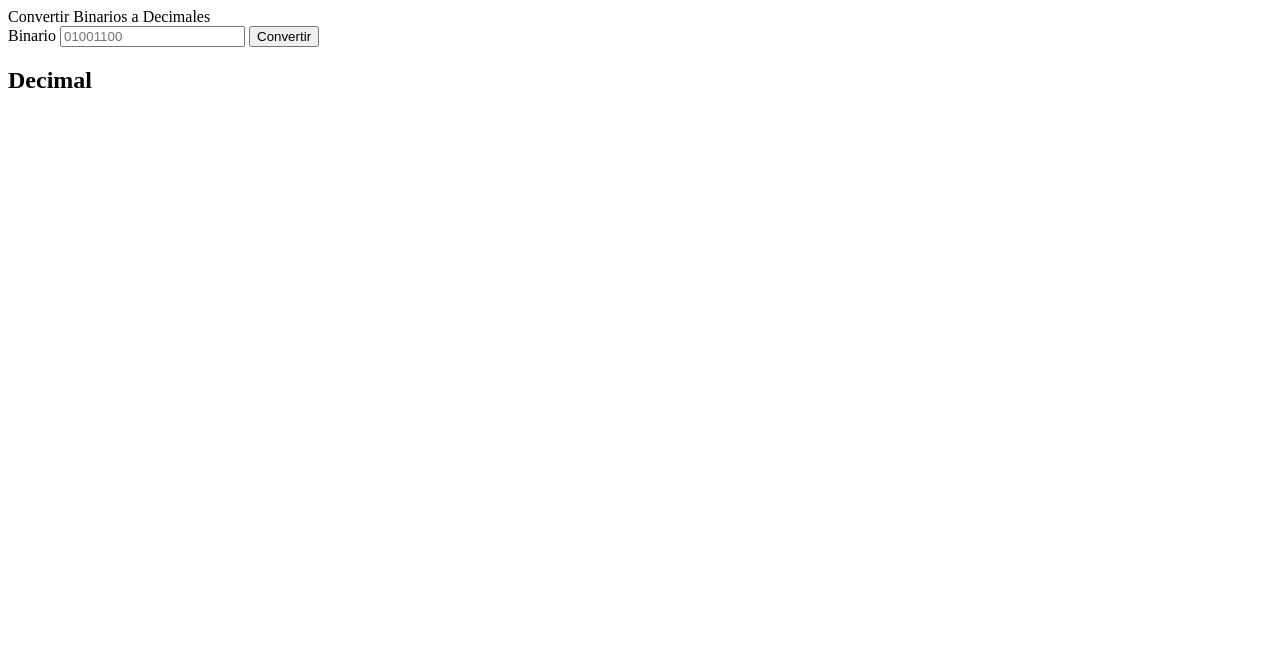
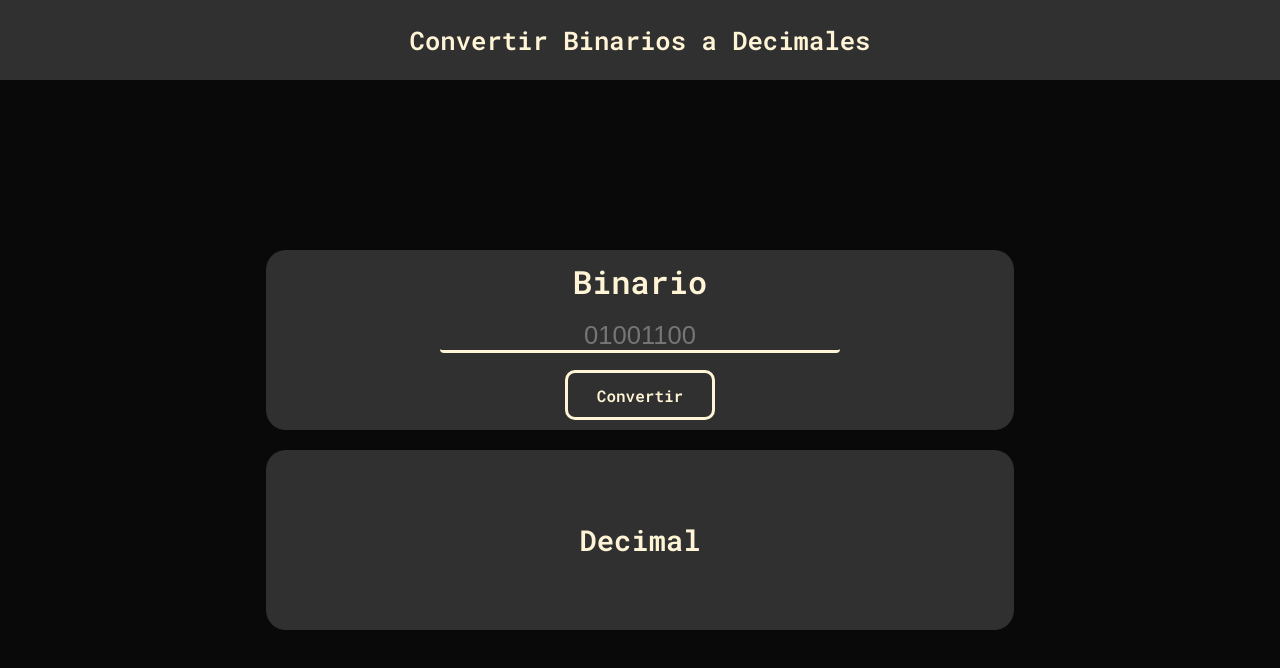
Before and after one commit to NiiSV811/Algorithm-s-Class-Project, a plain HTML site: page index.html in a window 1280 px wide. Drawn offline with Linux system fonts and the light colour scheme; the site is published under a folder, as on GitHub Pages, so addresses that start at the root find nothing.

Commit message:
css changes

```diff
--- a/index.html
+++ b/index.html
@@ -5,12 +5,12 @@
     <meta http-equiv="X-UA-Compatible" content="IE=edge">
     <meta name="viewport" content="width=device-width, initial-scale=1.0">
     <script src="./Scripts/main.js"></script>
-    <link rel="stylesheet" href="/styles/styles.css">
+    <link rel="stylesheet" href="./styles/styles.css">
     <link rel="preconnect" href="https://fonts.googleapis.com">
     <link rel="shortcut icon" href="/styles/img_source/icon_Binarios.png" type="png">
 <link rel="preconnect" href="https://fonts.gstatic.com" crossorigin>
 <link href="https://fonts.googleapis.com/css2?family=Roboto+Mono:wght@600&display=swap" rel="stylesheet">
-    <title>Binary Calc</title>
+    <title>Binary Converter</title>
 </head>
 <body>
     <header>Convertir Binarios a Decimales</header>
```
